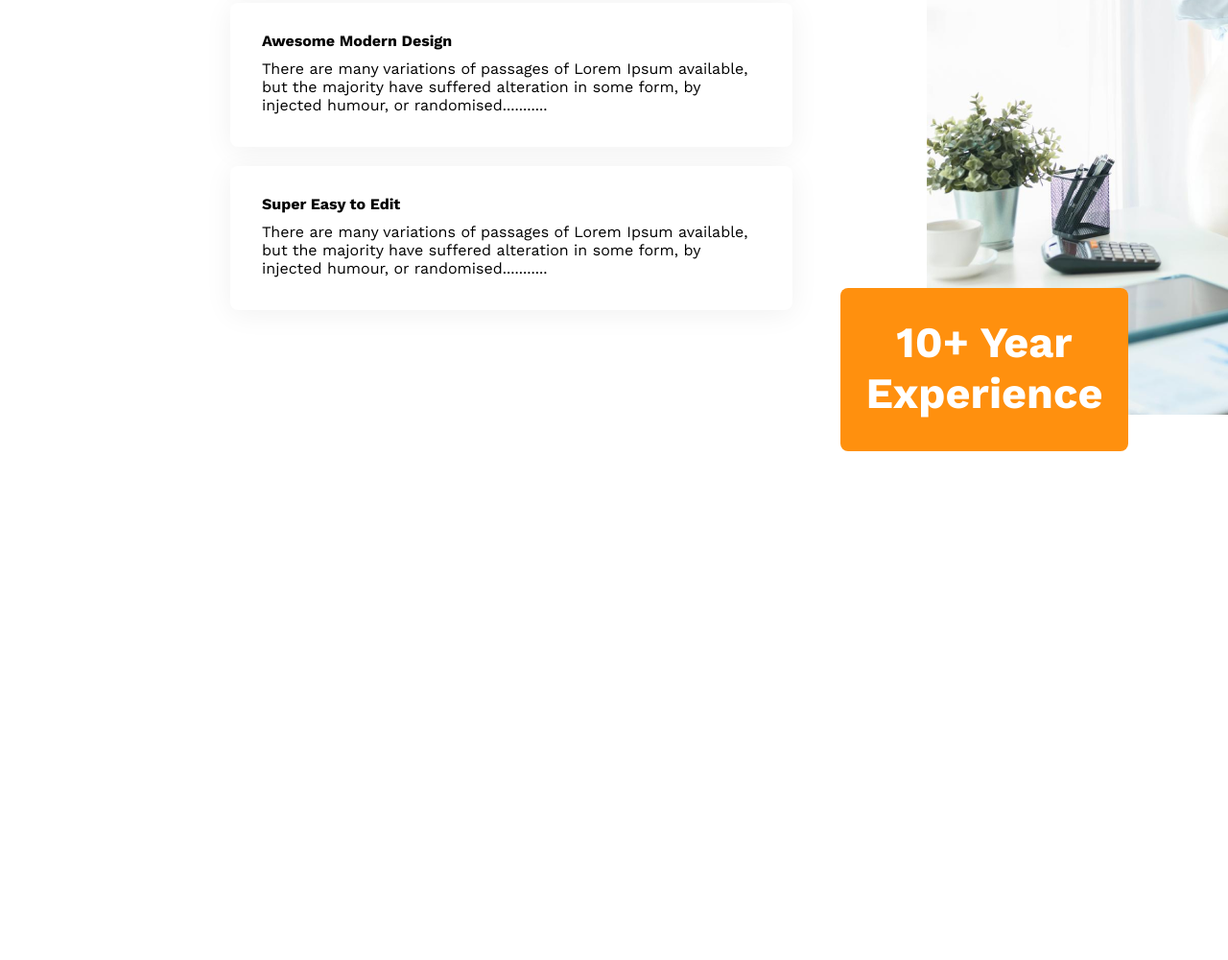
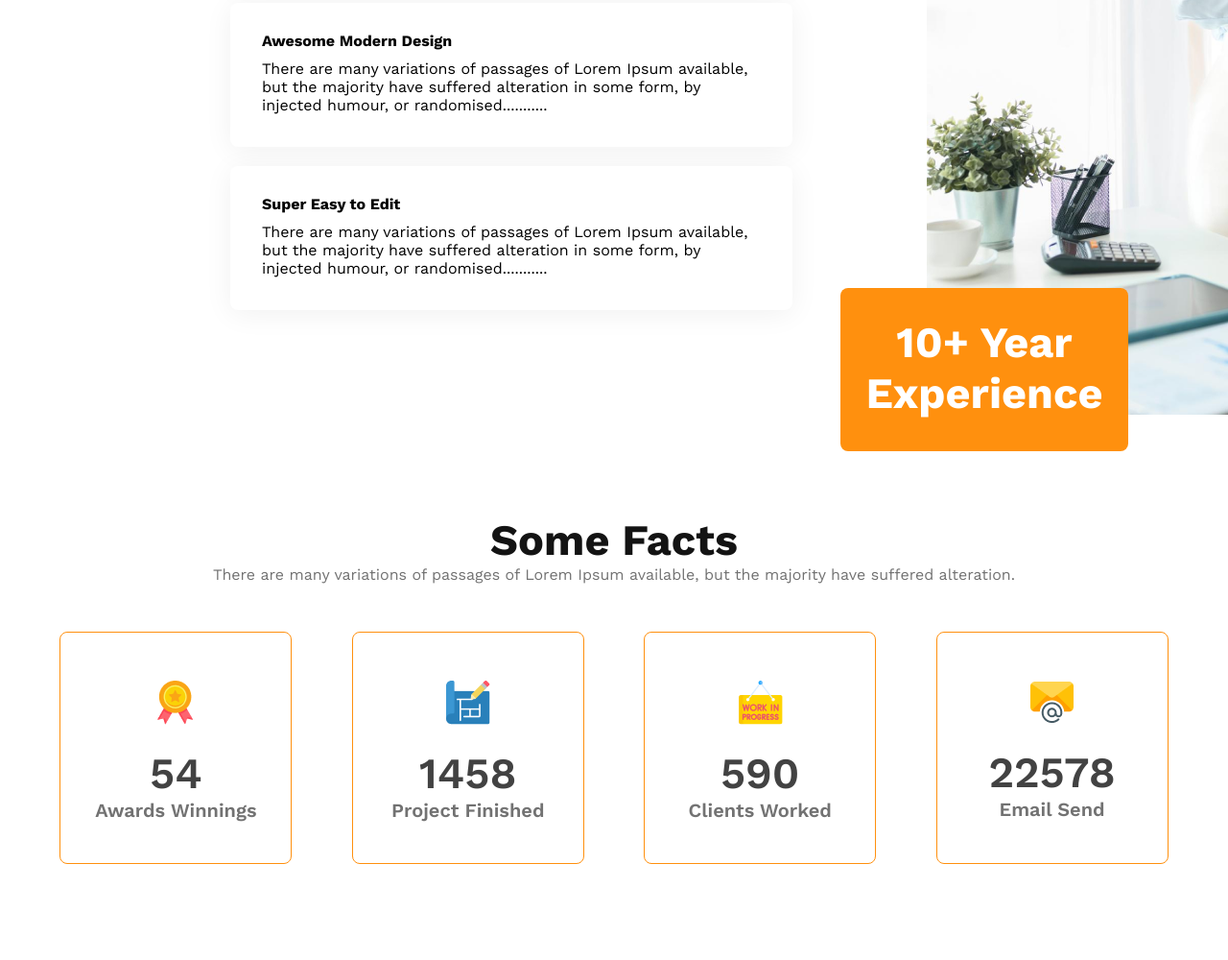
Before and after one commit to Tawhidalfatah/second-assignment, a plain HTML site: page index.html in a window 1280 px wide. Shown: the part 2904-3904 px from the top of the page at 96% size. Before the commit the page ends 3374 px from the top, so only its background shows below. Drawn offline with nearby package versions, Linux system fonts and the light colour scheme.

Commit message:
added facts section with transition

```diff
--- a/index.html
+++ b/index.html
@@ -110,11 +110,39 @@
         </div>
     </div>
 
+        <!-- Features Section End -->
 
 
+        <!-- Facts Section Start -->
 
-        <!-- Features Section End -->
-
+    <div class="fact-section-con">
+        <div class="fact-container">
+            <h2 class="fact-title">Some Facts</h2>
+            <p class="fact-para">There are many variations of passages of Lorem Ipsum available, but the majority have suffered alteration.</p>
+        </div>
+        <div class="icon-container">
+            <div class="icon-box">
+                <img class="icon-image" src="./images/icons/ribon.png" alt="">
+                <h2>54</h2>
+                <p>Awards Winnings</p>
+            </div>
+            <div class="icon-box">
+                <img class="icon-image" src="./images/icons/projects.png" alt="">
+                <h2>1458</h2>
+                <p>Project Finished</p>
+            </div>
+            <div class="icon-box">
+                <img class="icon-image" src="./images/icons/customers.png" alt="">
+                <h2>590</h2>
+                <p>Clients Worked</p>
+            </div>
+            <div class="icon-box">
+                <img class="icon-image" src="./images/icons/email.png" alt="">
+                <h2>22578</h2>
+                <p>Email Send</p>
+            </div>
+        </div>
+    </div>
 
     </main>
 
--- a/styles/style.css
+++ b/styles/style.css
@@ -181,6 +181,61 @@ nav h2 {
 }
 
 
+/* Facts Section  */
+
+.fact-section-con {
+    text-align: center;
+    padding: 100px 0;
+}
+
+.icon-container {
+    display: flex;
+    justify-content: space-evenly;
+    padding-top: 50px;
+}
+
+.icon-box {
+
+    width: 240px;
+    height: 240px;
+    border: 1px solid #FF900E;
+    border-radius: 8px;
+
+}
+
+
+
+.icon-image {
+    margin-top: 50px;
+    margin-bottom: 20px;
+    transition:transform 0.5s;
+}
+
+.icon-image:hover {
+    transform: rotate(360deg);
+}
+
+.fact-container h2 {
+    font-weight: 700;
+    font-size: 45px;
+    color: #131313;
+}
+
+.fact-container p {
+    color: #727272;
+}
+
+.icon-container h2 {
+    font-weight: 600;
+    font-size: 45px;
+    color: #424242;
+}
+
+.icon-container p {
+    font-weight: 600;
+    font-size: 20px;
+    color: #727272;
+}
 
 
 
@@ -252,7 +307,7 @@ nav h2 {
     }
 
     .overlay-container img {
-       width: 100%;
+        width: 100%;
     }
 
     .feature-box-title {
@@ -273,7 +328,7 @@ nav h2 {
     }
 
     .exp-box {
-        top: 400px;
+        top: 480px;
         left: 0;
         width: 100%;
 
@@ -324,4 +379,23 @@ nav h2 {
         text-align: center;
     }
 
+    /* Features Responsive  */
+
+    .feature-container {
+        flex-direction: column;
+        margin: 0 30px;
+        gap: 80px;
+    }
+
+    .feature-box {
+        margin-left: 50px;
+    }
+
+    .exp-box {
+        top: 1000px;
+        left: 90px;
+        width: 70%;
+
+    }
+
 }
```
